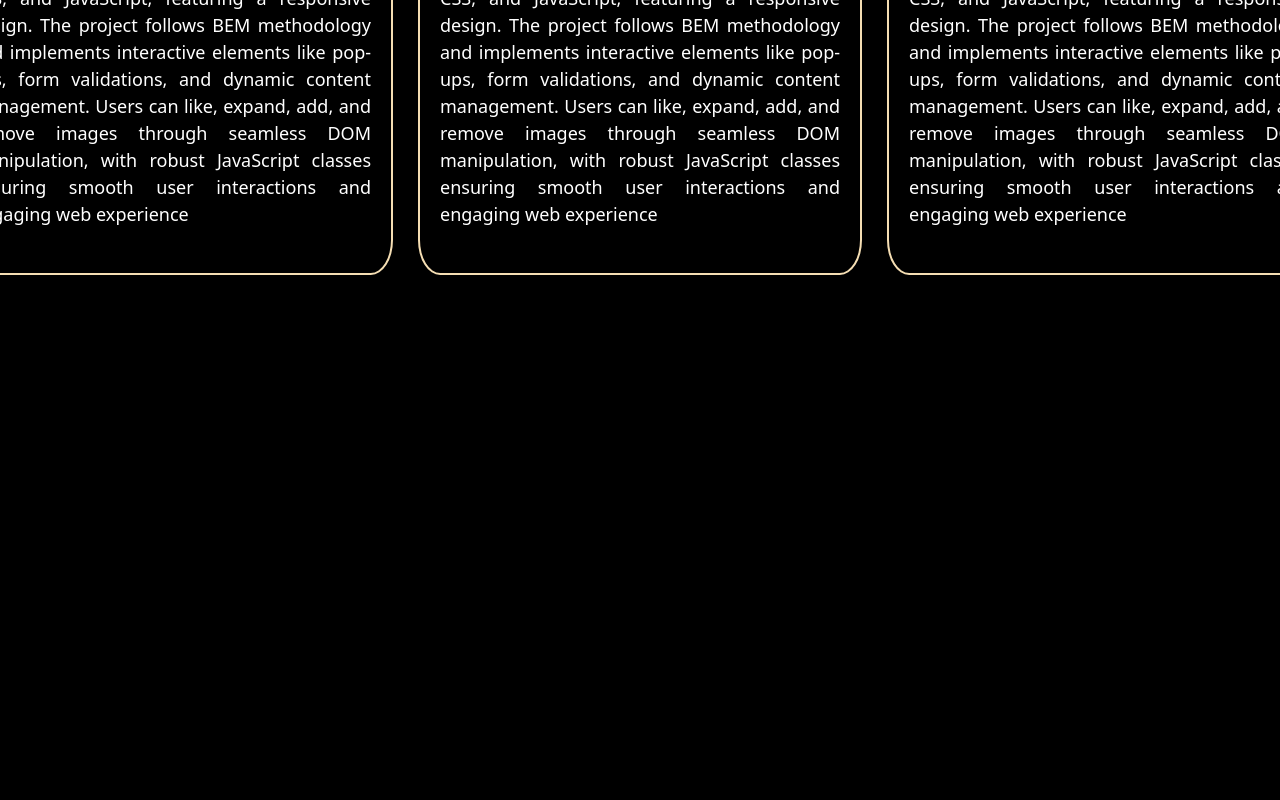
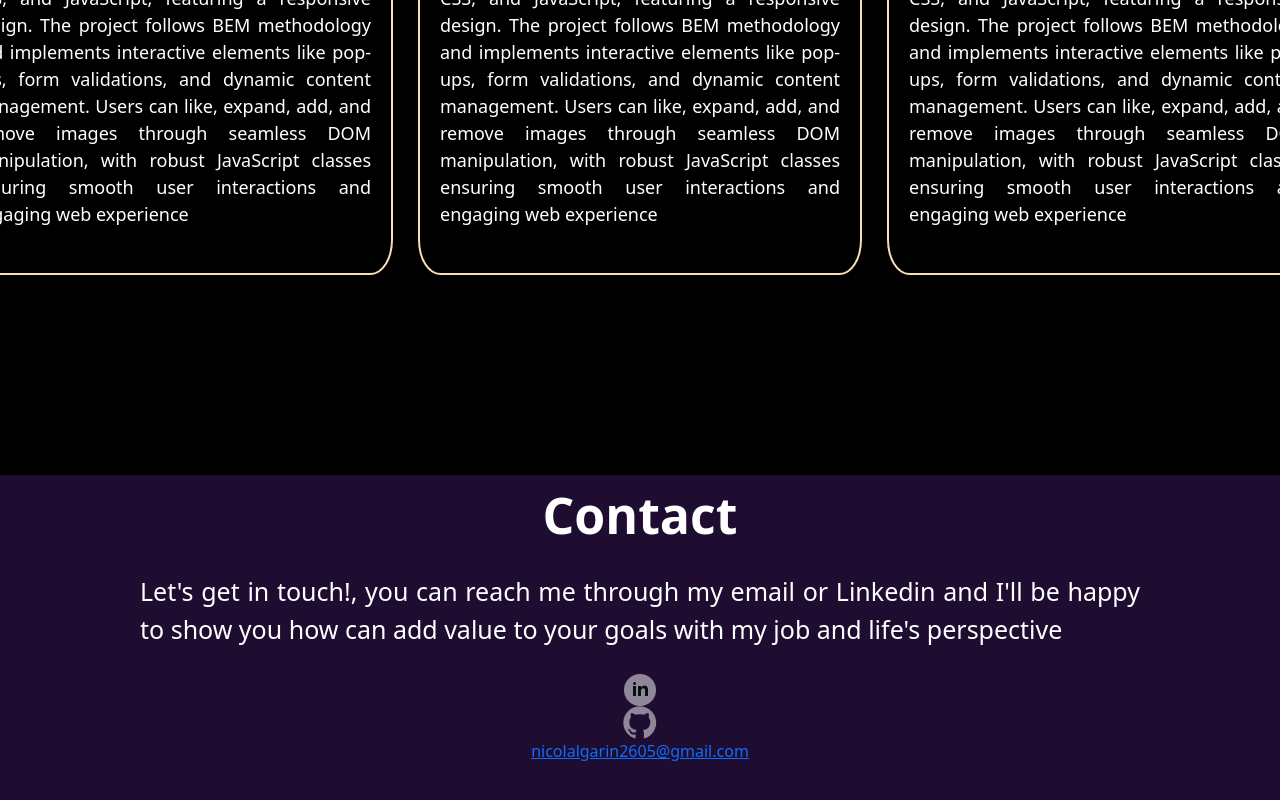
Before and after one commit to Nic2826/MyPortfolioWeb, a React (Vite) app: page / in a window 1280 px wide. Shown: the part 1668-2468 px from the top of the page. Before the commit the page ends 2143 px from the top, so only its background shows below. Built offline with nearby package versions, Linux system fonts and the light colour scheme.

Commit message:
contact section

```diff
--- a/src/Components/About/About.css
+++ b/src/Components/About/About.css
@@ -23,7 +23,6 @@
     display: grid;
     grid-template-columns: 2fr 1fr;
     gap: 120px;
-
 }
 
 .about__description-profile{
--- a/src/Components/App/App.tsx
+++ b/src/Components/App/App.tsx
@@ -4,6 +4,7 @@ import { LanguageProvider } from "../../contexts/LanguageContext";
 import Main from "../Main/Main";
 import About from "../About/About";
 import Cards from "../Cards/Cards";
+import Contact from '../Contact/Contact';
 
 function App() {
   // const [count, setCount] = useState(0)
@@ -15,6 +16,7 @@ function App() {
         <Main />
         <About />
         <Cards />
+        <Contact/>
       </div>
     </LanguageProvider>
   );
--- /dev/null
+++ b/src/Components/Contact/Contact.css
@@ -0,0 +1,29 @@
+.contact{
+    display: flex;
+    flex-direction: column;
+    justify-content: center;
+    align-items: center;
+margin: auto;
+
+    padding-bottom: 60px;
+    background-color: rgba(122, 50, 190, 0.26);
+}
+
+.contact__title{
+    font-size: 50px;
+    font-weight: bold;
+    padding: 10px 0px;
+    text-decoration: none;
+    list-style: none;
+    text-align: center;
+}
+
+.contact__description{
+    font-size: 25px;
+    font-weight: 400;
+    padding: 10px 0px;
+    text-decoration: none;
+    list-style: none;
+    text-align: justify;
+    max-width: 1000px;
+}
--- /dev/null
+++ b/src/Components/Contact/Contact.tsx
@@ -0,0 +1,15 @@
+
+export default function Contact() {
+  return (
+    <section className="contact" id="contact">
+      <h2 className="contact__title">Contact</h2>
+      <p className="contact__description">Let's get in touch!, you can reach me through my email or Linkedin and I'll be happy to show you how can add value to your goals with my job and life's perspective</p>
+
+      <a href="https://www.linkedin.com/in/nicollealgarin-web-developer-project-manager/"  target="_blank"><img src="./images/linkedin.png" alt="linkedin" title="Linkedin" /></a>
+      <a href="https://github.com/nic2826"  target="_blank"><img src="./images/github.png" alt="github" title="Github" /></a>
+
+       <a className="contact__email" href="mailto:nicolalgarin2605@gmail.com">nicolalgarin2605@gmail.com</a>
+
+    </section>
+  )
+}
--- a/src/Components/Header/Header.tsx
+++ b/src/Components/Header/Header.tsx
@@ -8,12 +8,12 @@ export default function Header() {
 
   return (
     <header className="header">
-      <a href="#main"><img className= "header__logo" src="./images/cat.png" alt="logo" /></a>
+      <a href=""><img className= "header__logo" src="./images/cat.png" alt="logo" /></a>
 
       <nav className="navbar">
         <Dropdown/>
 
-        <a className="navbar__item" href="#main">Home</a>
+        <a className="navbar__item" href="">Home</a>
         <a className="navbar__item" href="#about">About me</a>
         <a className="navbar__item" href="#Cards">Projects</a>
         <a className="navbar__item" href="">Contact</a>
--- a/src/Components/Main/Main.css
+++ b/src/Components/Main/Main.css
@@ -1,14 +1,13 @@
 @import "tailwindcss";
 
 .main {
+  margin-top: 100px;
   margin-left: 130px;
   margin-right: 130px;
-  /* width: 700px; */
   display: flex;
   flex-direction: row;
-  /* gap: 50px; */
     justify-content: space-between;
-    margin-bottom: 200px;
+    margin-bottom: 100px;
 }
 
 .main__text{
--- a/src/index.css
+++ b/src/index.css
@@ -3,6 +3,7 @@
 @import url('./Components/Main/Main.css');
 @import url('./Components/Cards/Cards.css');
 @import url('./Components/About/About.css');
+@import url('./Components/Contact/Contact.css');
 
 
 /* :root {
```
